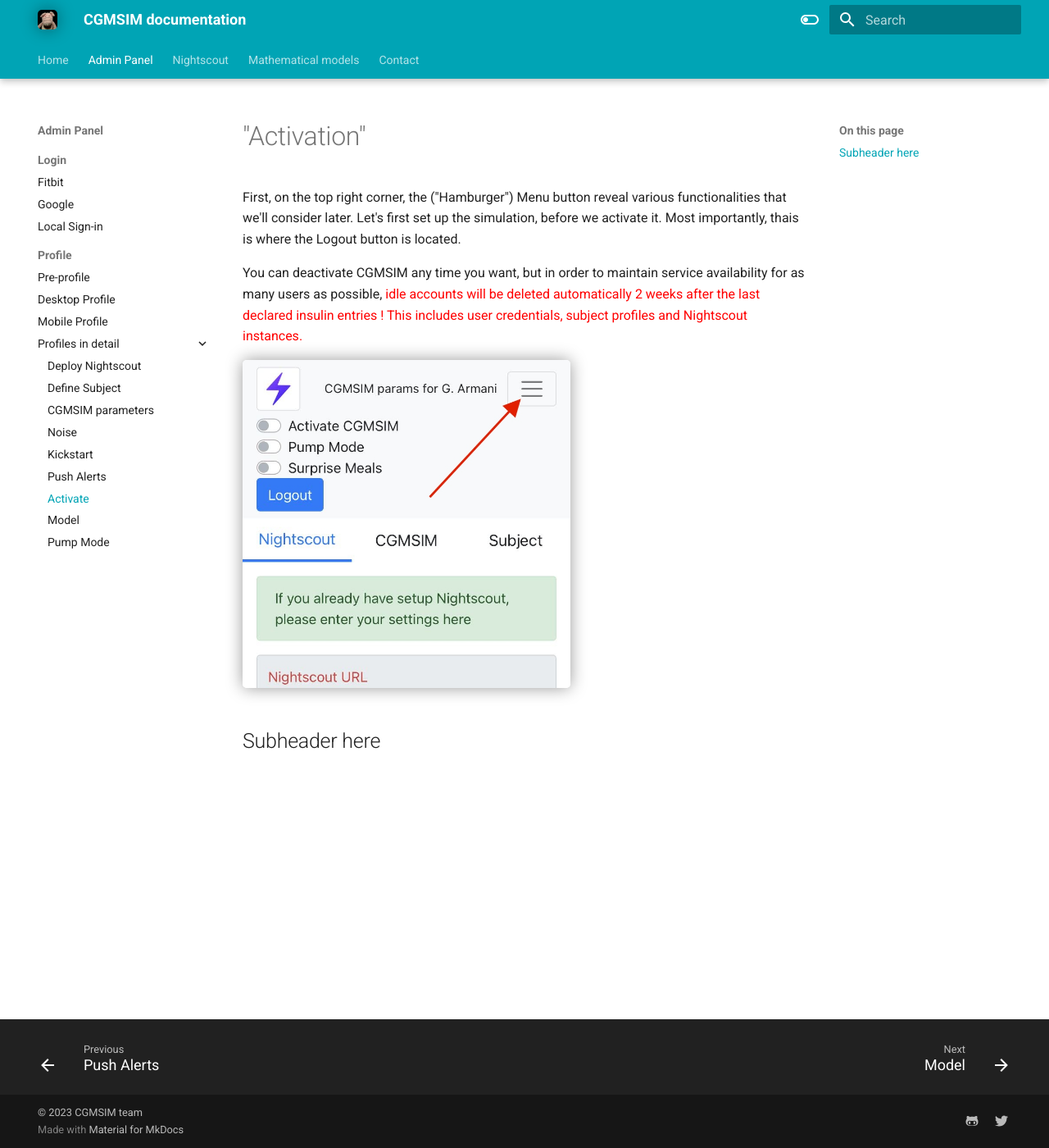
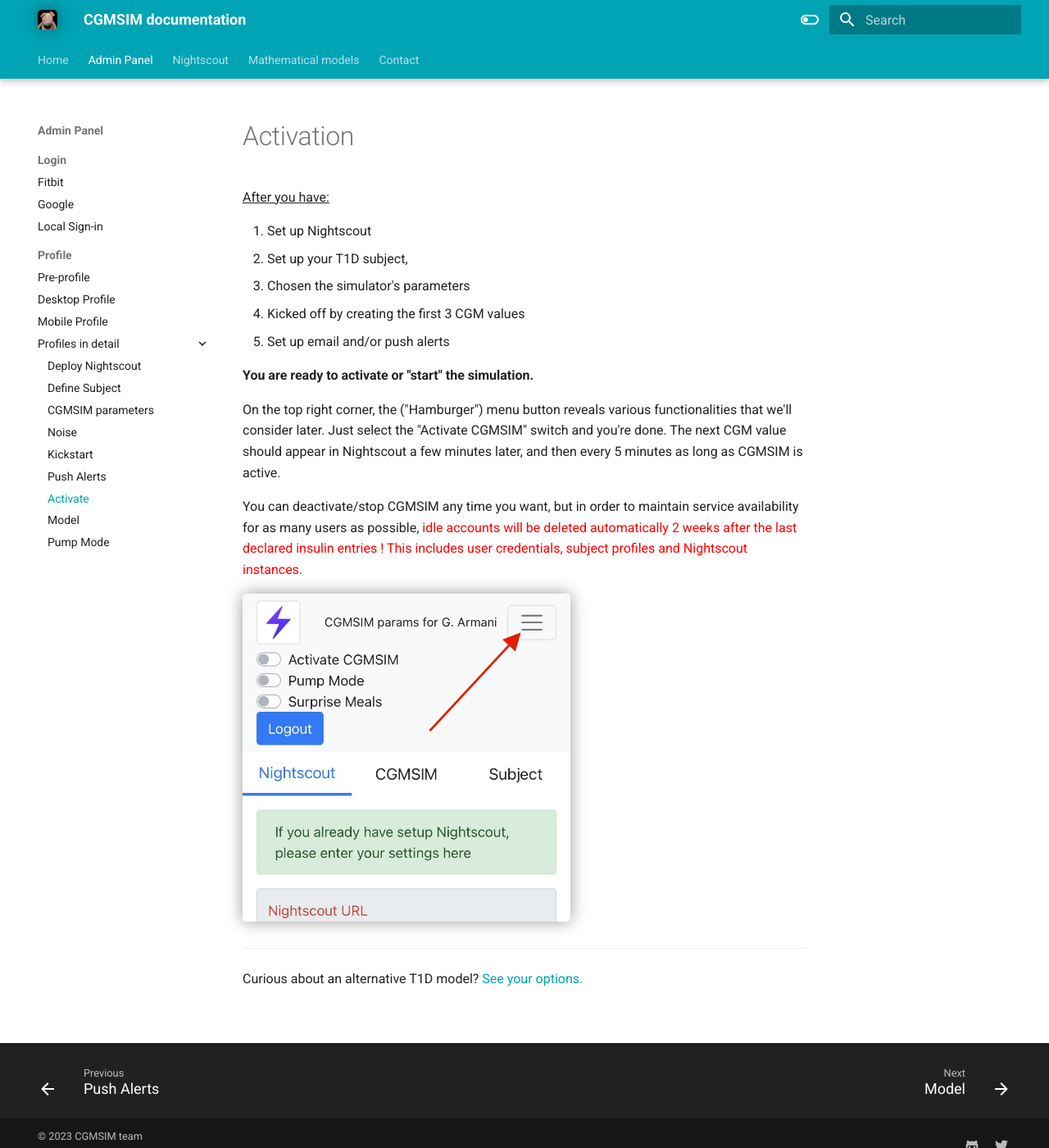
Before and after one commit to lsandini/cgmsim-www, an MkDocs documentation site: the page built from docs/admin/activate.md, in a window 1280 px wide and 1400 px high. Shown: the whole window at 82% size. Built offline with MkDocs 1.6.1 and Material for MkDocs 9.7.7, drawn with Linux system fonts in a browser that asks for light colours.

Commit message:
content added

```diff
--- a/docs/admin/activate.md
+++ b/docs/admin/activate.md
@@ -1,10 +1,23 @@
-# "Activation"
-First, on the top right corner, the ("Hamburger") Menu button reveal various functionalities that we'll consider later. Let's first set up the simulation, before we activate it. Most importantly, thais is where the Logout button is located.
+# Activation
 
-You can deactivate CGMSIM any time you want, but in order to maintain service availability for as many users as possible, <span style="color:red">idle accounts will be deleted automatically 2 weeks after the last declared insulin entries ! This includes user credentials, subject profiles and Nightscout instances.</span>
+<u>After you have:</u>
+
+1. Set up Nightscout
+2. Set up your T1D subject,
+3. Chosen the simulator's parameters
+4. Kicked off by creating the first 3 CGM values
+5. Set up email and/or push alerts
+
+**You are ready to activate or "start" the simulation.**
+
+On the top right corner, the ("Hamburger") menu button reveals various functionalities that we'll consider later. Just select the "Activate CGMSIM" switch and you're done. The next CGM value should appear in Nightscout a few minutes later, and then every 5 minutes as long as CGMSIM is active.
+
+You can deactivate/stop CGMSIM any time you want, but in order to maintain service availability for as many users as possible, <span style="color:red">idle accounts will be deleted automatically 2 weeks after the last declared insulin entries ! This includes user credentials, subject profiles and Nightscout instances.</span>
 
 <img src="/img/profile_mobile_activate.jpg" alt="Hamburger Menu" width="400"/>
 
-## Subheader here
+<hr>
+
+Curious about an alternative T1D model? [See your options.](model.md)
 
 <br>
```
Also changed, not shown: docs/admin/model.md (+6 -2 lines), docs/admin/pump_mode.md (+8 -2 lines), docs/admin/push_alerts.md (+6 -0 lines).
